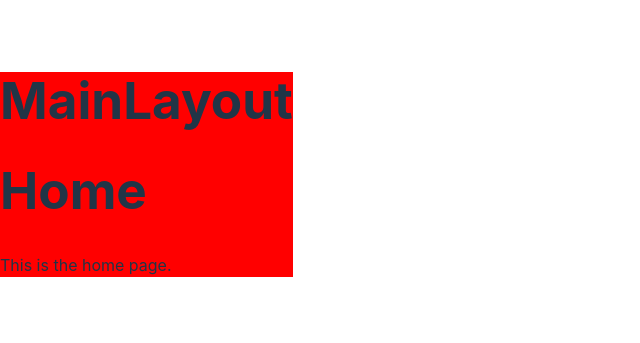
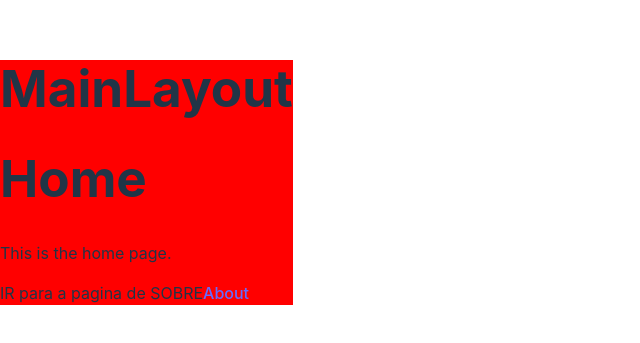
Before and after one commit to CodeCraft-LTDA/react18-decimo-react-router-v6-vite, a React (Vite) app: page / in a window 1280 px wide. Shown: the part 235-578 px from the top of the page, without its empty margins (0-640 px from the left). Built offline with nearby package versions, Linux system fonts and the light colour scheme.

Commit message:
aula 92 navegacao e redirecionamento entre rotas

```diff
--- a/src/pages/About.tsx
+++ b/src/pages/About.tsx
@@ -1,8 +1,11 @@
+import { Link } from "react-router-dom";
+
 const About = () => {
     return (
         <div>
             <h2>About</h2>
             <p>This is the about page.</p>
+            <Link to="/">Home</Link>
         </div>
     );
 }
--- a/src/pages/Home.tsx
+++ b/src/pages/Home.tsx
@@ -1,8 +1,15 @@
+import { Link } from "react-router-dom";
+
 const Home = () => {
     return (
         <div>
-        <h1>Home</h1>
-        <p>This is the home page.</p>
+            <h1>Home</h1>
+            <p>This is the home page.</p>
+
+            <div>
+                IR para a pagina de SOBRE
+                <Link to="/about">About</Link>
+            </div>
         </div>
     );
 }
--- a/src/pages/Products.tsx
+++ b/src/pages/Products.tsx
@@ -1,7 +1,17 @@
+import { useNavigate } from "react-router-dom";
+
 const Products = () => {
+
+    const navigate = useNavigate();
+
+    const handleClick = () => {
+        navigate("/products/1/2");
+    }
+
     return (
         <div>
             <h1>Products</h1>
+            <button onClick={handleClick}>Product 1</button>
         </div>
     );
 }
```
